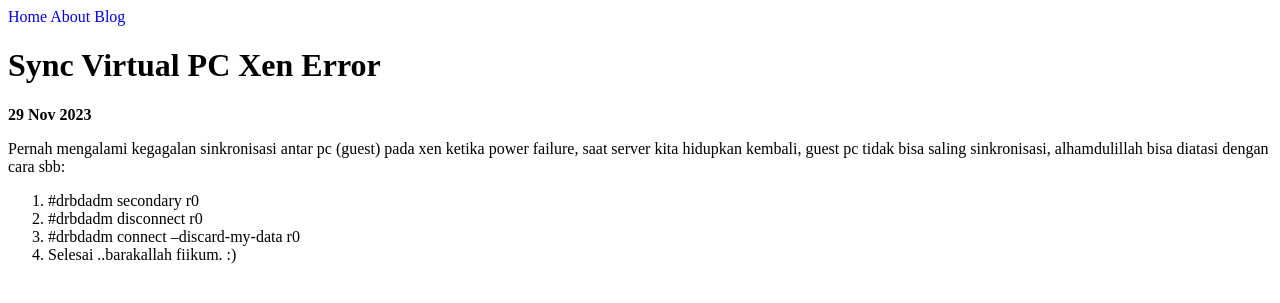
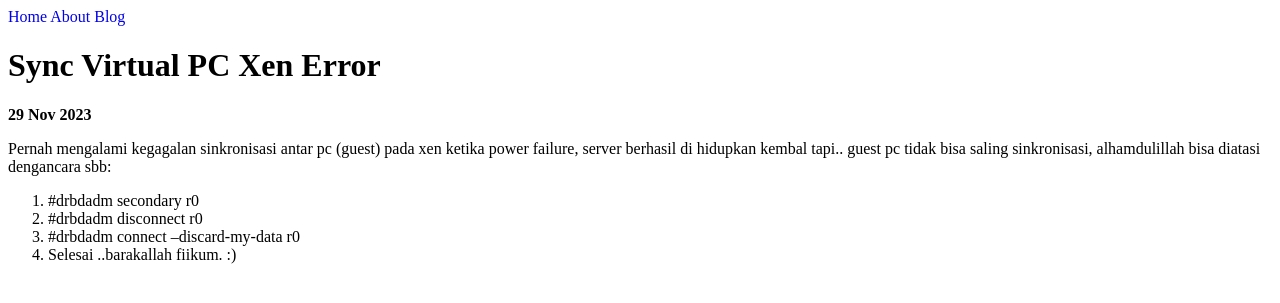
Before and after one commit to abdullahanon/abdullahanon.github.io, a Jekyll site: the page built from _posts/2023-11-29-sync-virtual-pc-error.md, in a window 1280 px wide. Shown: the top 303 px of the page. Built offline with Jekyll 4.4.1, drawn with Linux system fonts in a browser that asks for light colours.

```diff
--- a/_posts/2023-11-29-sync-virtual-pc-error.md
+++ b/_posts/2023-11-29-sync-virtual-pc-error.md
@@ -3,7 +3,7 @@
 layout: post
 ---
 
-Pernah mengalami kegagalan sinkronisasi antar pc (guest) pada xen ketika power failure, saat server kita hidupkan kembali, guest pc tidak bisa saling sinkronisasi, alhamdulillah bisa diatasi dengan cara sbb:
+Pernah mengalami kegagalan sinkronisasi antar pc (guest) pada xen ketika power failure, server berhasil di hidupkan kembal tapi.. guest pc tidak bisa saling sinkronisasi, alhamdulillah bisa diatasi dengancara sbb:
 
 1. #drbdadm secondary r0
 2. #drbdadm disconnect r0
```
Also changed, not shown: 2 other files.
